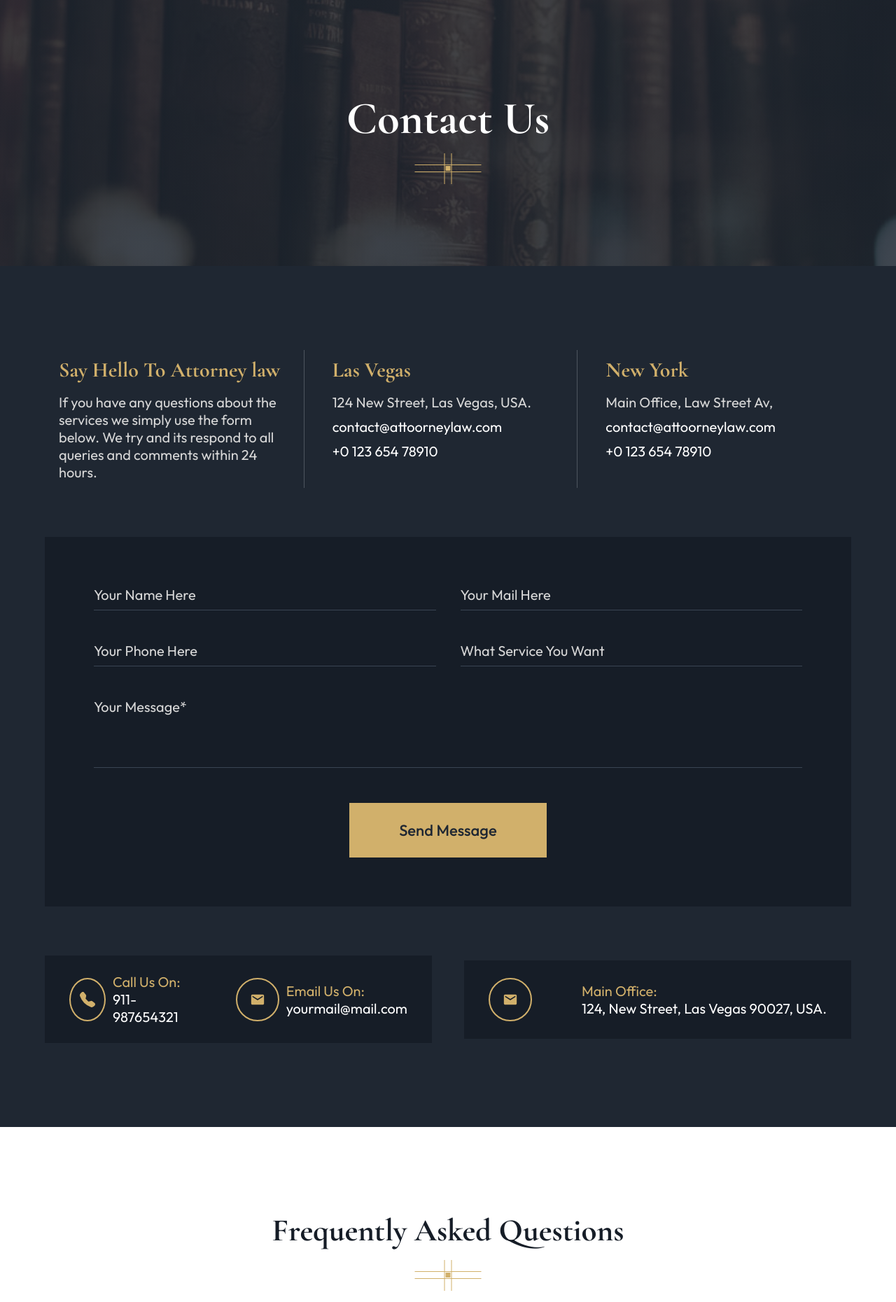
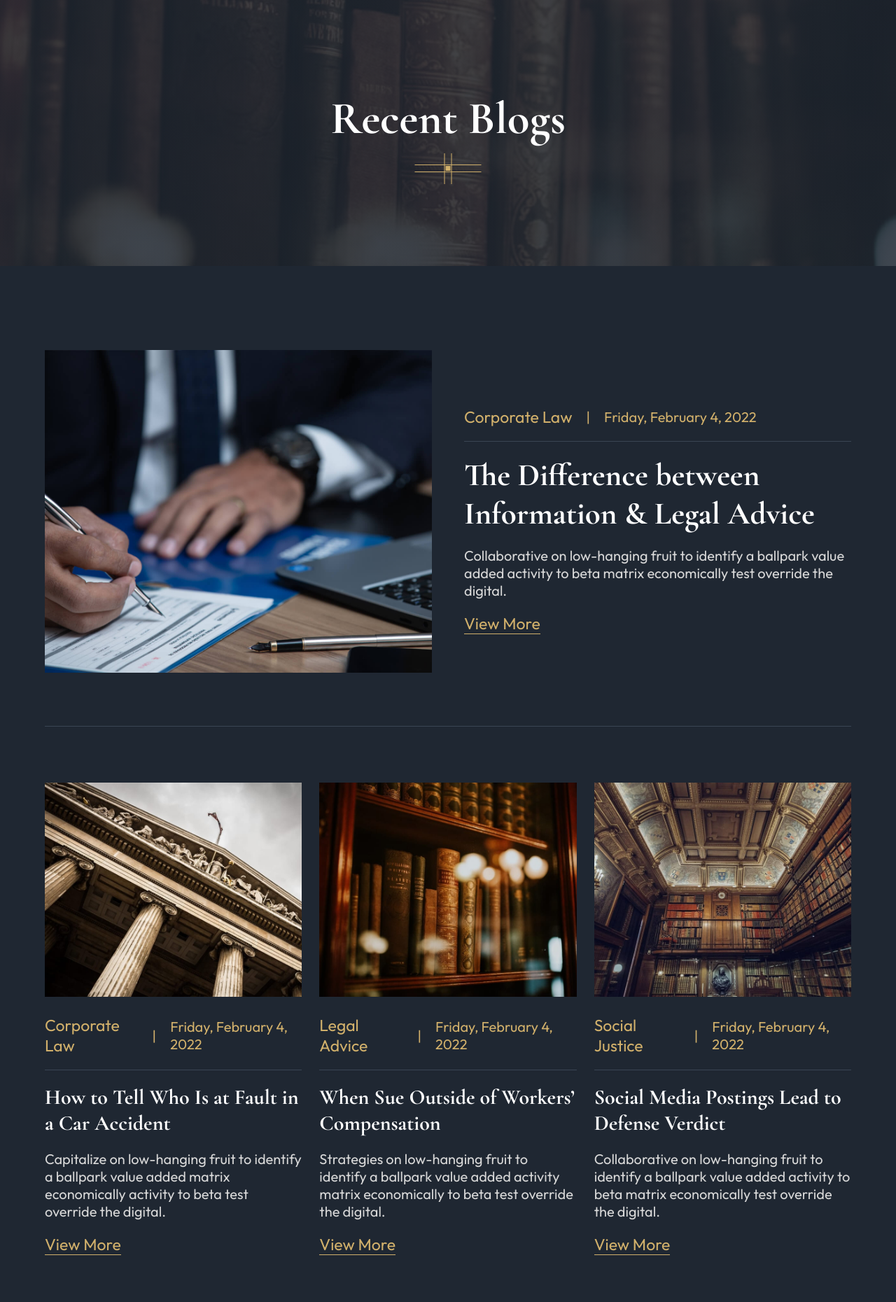
Before and after one commit to MohamedHabibFrigui/Law-Firm, a React (Vite) app: page / in a window 1280 px wide. Shown: the part 340-2200 px from the top of the page at 70% size. Built offline with nearby package versions, Linux system fonts and the light colour scheme.

Commit message:
Add Recent Blog page

```diff
--- a/src/App.jsx
+++ b/src/App.jsx
@@ -3,6 +3,7 @@ import About from "./pages/About";
 import ContactUs from "./pages/ContactUs";
 import Home from "./pages/Home";
 import Pricing from "./pages/Pricing";
+import RecentBlog from "./pages/RecentBlog";
 import Testimonial from "./pages/Testimonial";
 
 function App() {
@@ -12,7 +13,8 @@ function App() {
       {/* <About /> */}
       {/* <Pricing /> */}
       {/* <Testimonial /> */}
-      <ContactUs />
+      {/* <ContactUs /> */}
+      <RecentBlog />
     </div>
   );
 }
--- /dev/null
+++ b/src/pages/RecentBlog.jsx
@@ -0,0 +1,17 @@
+import RecentBlogsSection from "../components/RecentBlogsSection/RecentBlogsSection";
+import SectionHeader from "../components/SectionHeader/SectionHeader";
+import HelpSection from "../components/HelpSection/HelpSection";
+import Footer from "../components/Footer/Footer";
+
+const RecentBlog = () => {
+  return (
+    <div className="recentBlogPage">
+      <SectionHeader sectionTitle="Recent Blogs" />
+      <RecentBlogsSection />
+      <HelpSection />
+      <Footer />
+    </div>
+  );
+};
+
+export default RecentBlog;
```
